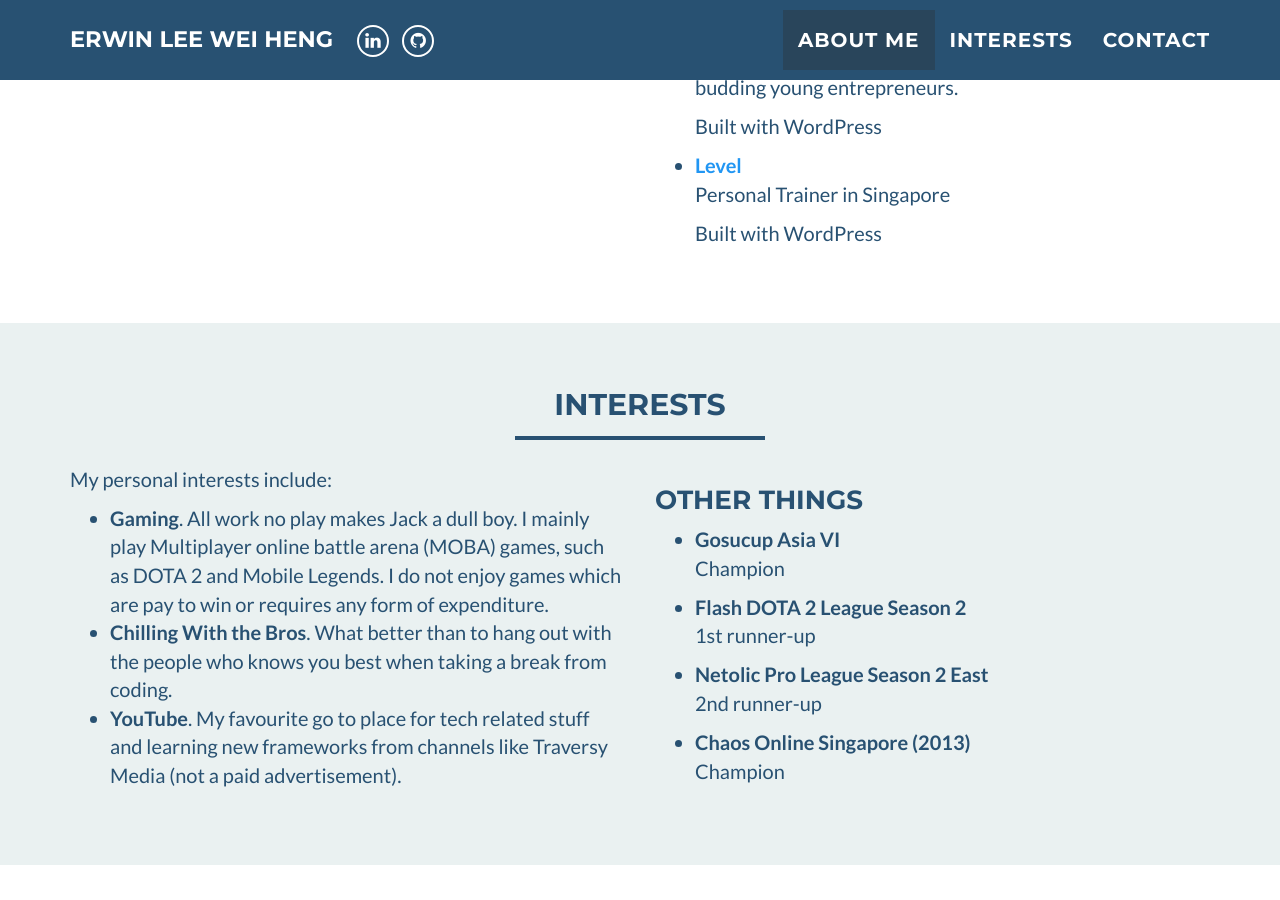
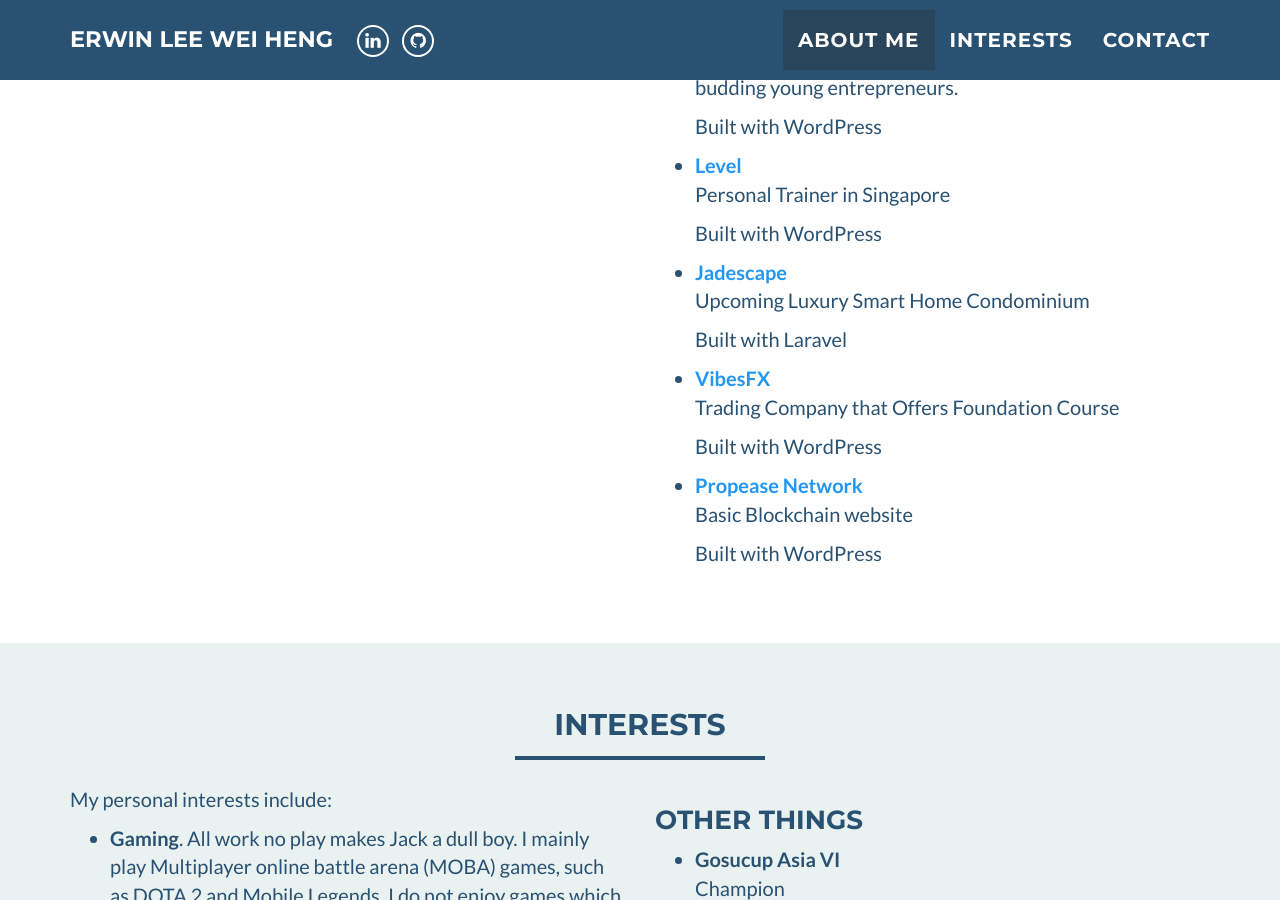
Before and after one commit to 1ung/grad-portfolio, a Jekyll site: the page built from index.html, in a window 1280 px wide and 900 px high, scrolled down 1330 px. Built offline with Jekyll 4.4.1, drawn with Linux system fonts in a browser that asks for light colours.

Commit message:
updated profile resume

```diff
--- a/_includes/about_me.html
+++ b/_includes/about_me.html
@@ -67,6 +67,27 @@
               </p>
               <p>Built with WordPress</p>
           </li>
+    			<li>
+              <a href="http://jadescapeshunfuhome.com/"><b>Jadescape</b></a>
+              <p>
+                Upcoming Luxury Smart Home Condominium
+              </p>
+              <p>Built with Laravel</p>
+          </li>
+    			<li>
+              <a href="https://vibesfx.com/"><b>VibesFX</b></a>
+              <p>
+                Trading Company that Offers Foundation Course
+              </p>
+              <p>Built with WordPress</p>
+          </li>
+    			<li>
+              <a href="http://propease.io/"><b>Propease Network</b></a>
+              <p>
+                Basic Blockchain website
+              </p>
+              <p>Built with WordPress</p>
+          </li>
 		    </ul>
 	    </div>
     </div>
```
